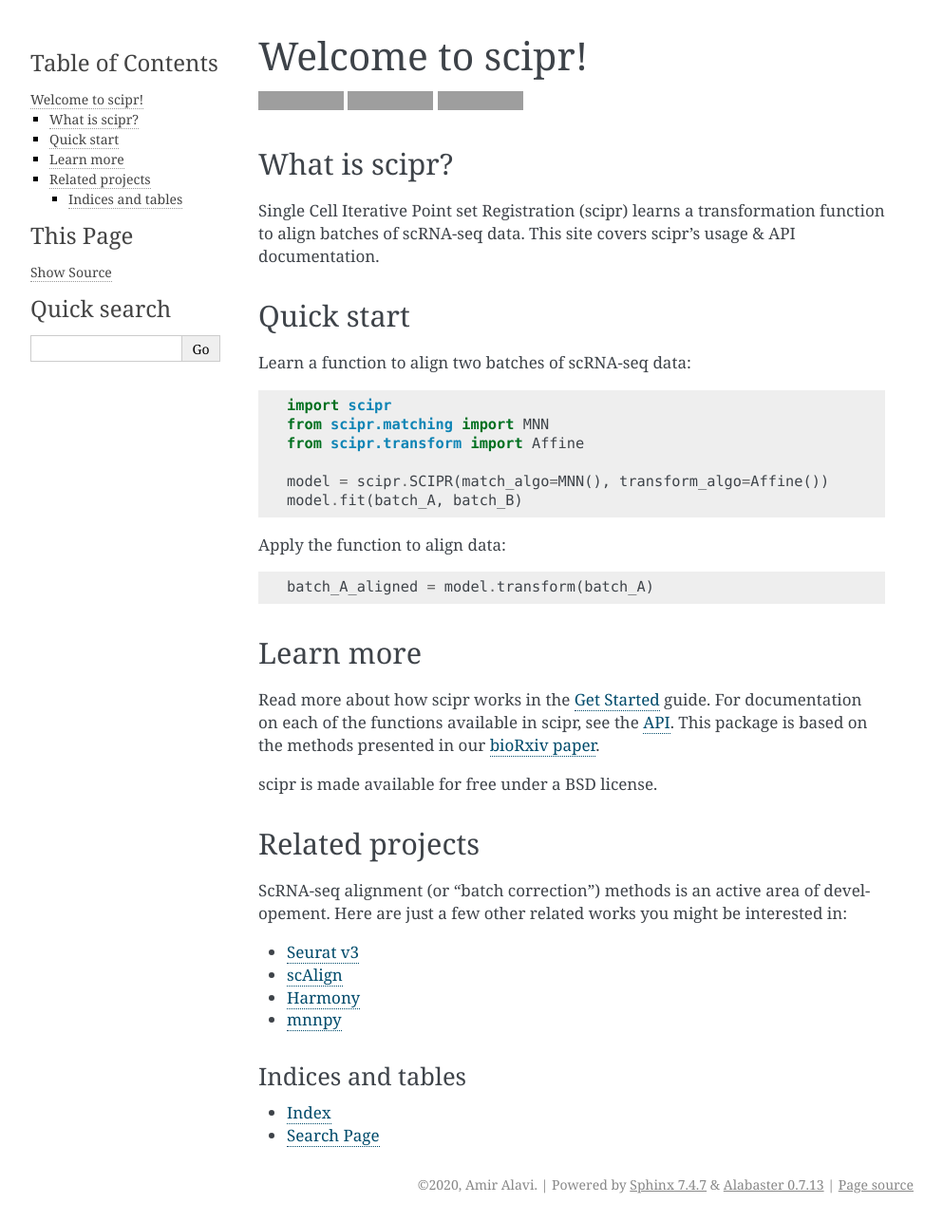
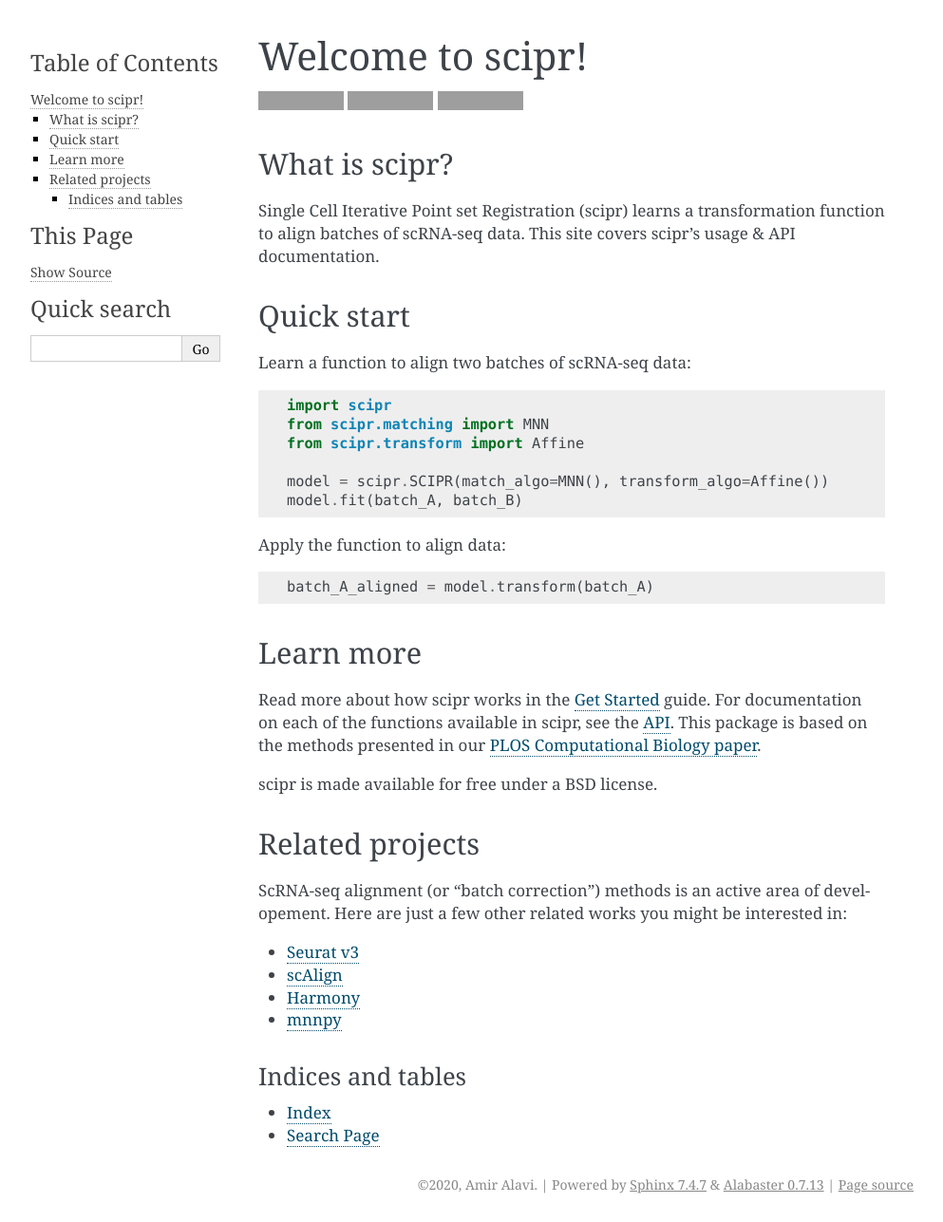
Before and after one commit to AmirAlavi/scipr, a Sphinx documentation site: the page built from docs/index.rst, in a window 1280 px wide and 1287 px high. Shown: the whole window at 95% size, without its empty margins (148-1141 px from the left). Built offline with Sphinx 7.4.7, drawn with Linux system fonts in a browser that asks for light colours; grey boxes are pictures that could not be loaded.

Commit message:
Update paper link in homepage, use PLOS paper

```diff
--- a/docs/index.rst
+++ b/docs/index.rst
@@ -72,7 +72,7 @@ Learn more
 Read more about how scipr works in the :ref:`get-started` guide. For
 documentation on each of the functions available in scipr, see the :ref:`api`.
 This package is based on the methods presented in our
-`bioRxiv paper <https://www.biorxiv.org/content/10.1101/2020.05.13.093948v1>`_.
+`PLOS Computational Biology paper <https://doi.org/10.1371/journal.pcbi.1007939>`_.
 
 scipr is made available for free under a BSD license.
 
```
